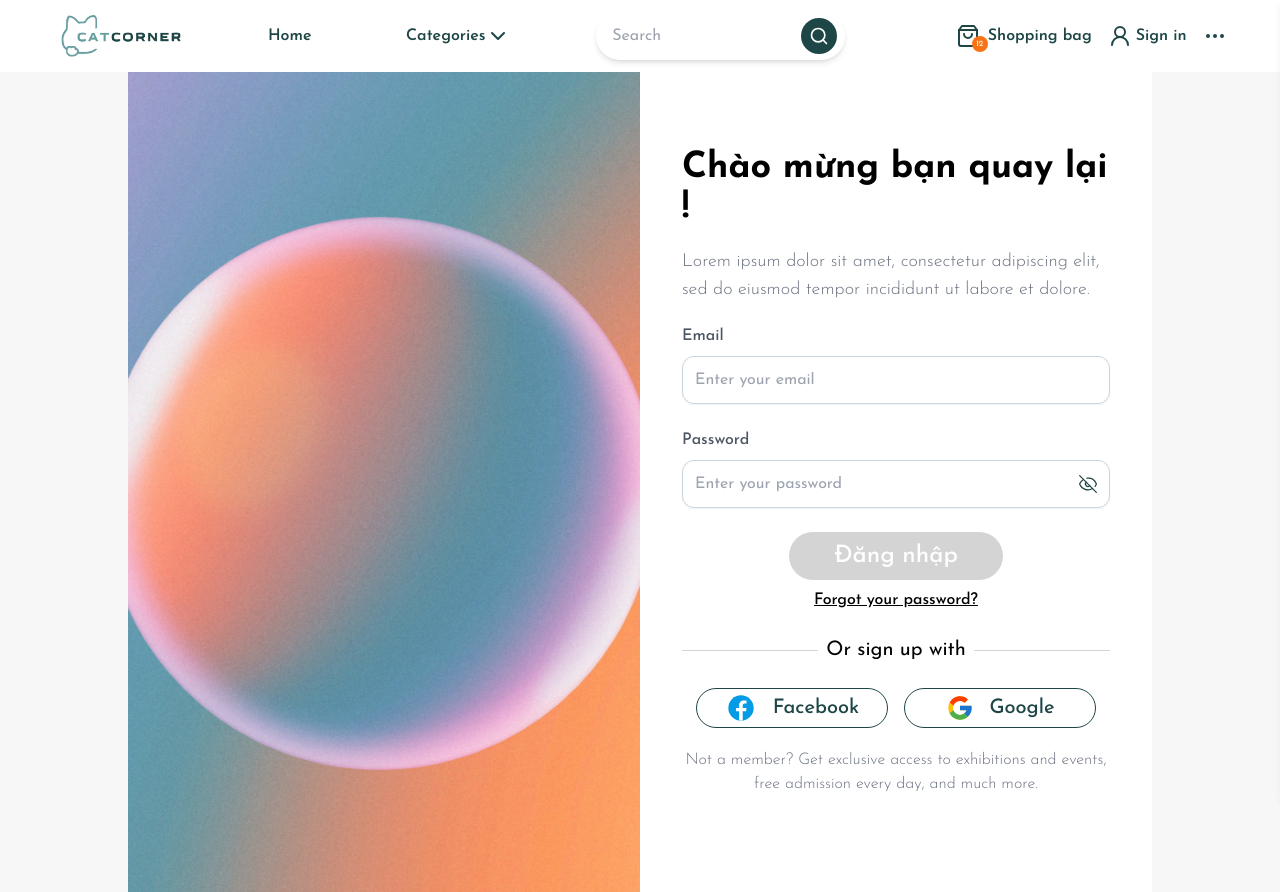
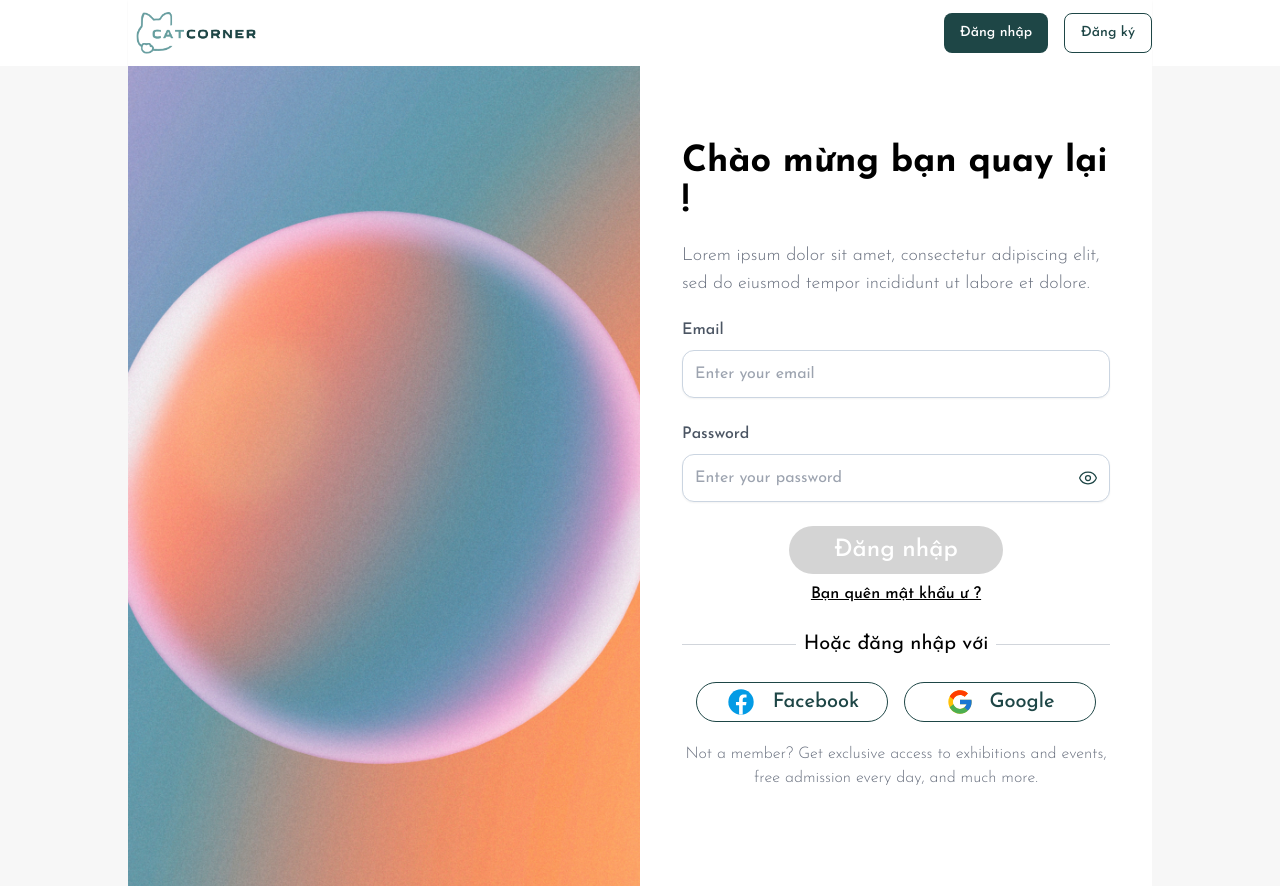
Before and after one commit to manhld199/catcorner.website, a Next.js app: page /login in a window 1280 px wide. Built offline with nearby package versions, Linux system fonts and the light colour scheme.

Commit message:
feat(auth) update UI

```diff
--- a/src/app/(auth)/login/page.tsx
+++ b/src/app/(auth)/login/page.tsx
@@ -9,7 +9,6 @@ import { useRouter } from "next/navigation";
 import { toast, ToastContainer } from "react-toastify";
 import "react-toastify/dist/ReactToastify.css";
 import { Button } from "@/components/ui/button";
-import { Checkbox } from "@/components/ui/checkbox";
 import { Label } from "@/components/ui/label";
 
 import {
@@ -27,7 +26,8 @@ import { useState, useCallback, CSSProperties, useEffect } from "react";
 
 import BeatLoader from "react-spinners/BeatLoader";
 import { PasswordInput } from "@/components/(general)/inputs/input-password/page";
-
+import {AUTH_URL} from "@/utils/constants/urls"
+import AuthHeader from "@/partials/(auth)/header/page";
 const override: CSSProperties = {
 	display: "block",
 	margin: "0 auto",
@@ -63,7 +63,7 @@ export default function SignUpPage() {
 				password: values.password,
 			};
 			const response = await fetch(
-				`${process.env.NEXT_PUBLIC_API_URL}/api/auth/login`,
+				`${AUTH_URL}/login`,
 				{
 					method: "POST",
 					headers: {
@@ -91,7 +91,23 @@ export default function SignUpPage() {
 		}
 	};
 
+	const handleLoginWithGoogle = async () => {
+		try {
+			window.location.href = `${AUTH_URL}/google`;
+		} catch (error) {
+			toast.error("Error during Google login. Please try again.");
+		}
+	};
+	const handleLoginWithFacebook = async () => {
+		try {
+			window.location.href = `${AUTH_URL}/facebook`;
+		} catch (error) {
+			toast.error("Error during Google login. Please try again.");
+		}
+	};
 	return (
+		<>
+		<AuthHeader currentPage="login"></AuthHeader>
 		<div className="md:bg-background-color mm:bg-white ml:bg-white">
 			<div className="flex min-h-screen w-[80%] mx-auto bg-white">
 				{/* Left side - Image */}
@@ -208,7 +224,7 @@ export default function SignUpPage() {
 								href="/forgot-password"
 								className="underline text-sm sm:text-base font-medium"
 							>
-								Forgot your password?
+								Bạn quên mật khẩu ư ?
 							</Link>
 						</p>
 
@@ -219,14 +235,16 @@ export default function SignUpPage() {
 								</div>
 								<div className="relative flex justify-center text-sm">
 									<span className="px-2 bg-white text-base sm:text-lg md:text-xl">
-										Or sign up with
+										Hoặc đăng nhập với
 									</span>
 								</div>
 							</div>
 							<div className="mt-4 sm:mt-6 flex flex-col sm:flex-row justify-center space-y-2 sm:space-y-0 sm:space-x-4">
+
 								<Button
 									variant="custom_outlined"
 									className="w-full sm:w-48 text-base sm:text-lg md:text-xl"
+									onClick={handleLoginWithFacebook}
 								>
 									<Image
 										src={`/imgs/auth/fb_logo.svg`}
@@ -241,6 +259,7 @@ export default function SignUpPage() {
 								<Button
 									variant="custom_outlined"
 									className="w-full sm:w-48 text-base sm:text-lg md:text-xl"
+									onClick={handleLoginWithGoogle}
 								>
 									<Image
 										src={`/imgs/auth/gg_logo.svg`}
@@ -264,5 +283,6 @@ export default function SignUpPage() {
 				<ToastContainer />
 			</div>
 		</div>
+		</>
 	);
 }
--- a/src/app/(auth)/register/page.tsx
+++ b/src/app/(auth)/register/page.tsx
@@ -27,6 +27,8 @@ import { useState, useCallback, CSSProperties, useEffect } from "react";
 
 import BeatLoader from "react-spinners/BeatLoader";
 import { PasswordInput } from "@/components/(general)/inputs/input-password/page";
+import {AUTH_URL} from "@/utils/constants/urls"
+import AuthHeader from "@/partials/(auth)/header/page";
 
 const override: CSSProperties = {
 	display: "block",
@@ -118,7 +120,7 @@ export default function SignUpPage() {
 			}
 			try {
 				const response = await fetch(
-					`${process.env.NEXT_PUBLIC_API_URL}/api/auth/check-email?email=${email}`,
+					`${AUTH_URL}/check-email?email=${email}`,
 					{
 						method: "GET",
 					}
@@ -153,7 +155,7 @@ export default function SignUpPage() {
 				user_name: values.name,
 			};
 			const response = await fetch(
-				`${process.env.NEXT_PUBLIC_API_URL}/api/auth/register`,
+				`${AUTH_URL}/register`,
 				{
 					method: "POST",
 					headers: {
@@ -183,6 +185,8 @@ export default function SignUpPage() {
 	};
 
 	return (
+		<>
+		<AuthHeader currentPage="register"></AuthHeader>
 		<div className="md:bg-background-color mm:bg-white ml:bg-white">
 			<div className="flex min-h-screen w-[80%] mx-auto bg-white">
 				{/* Left side - Image */}
@@ -348,6 +352,7 @@ export default function SignUpPage() {
 										<FormItem className="flex flex-row items-start space-x-3 space-y-0">
 											<FormControl>
 												<Checkbox
+												    className="rounded-[3px]"
 													checked={field.value}
 													onCheckedChange={field.onChange}
 												/>
@@ -371,6 +376,7 @@ export default function SignUpPage() {
 										<FormItem className="flex flex-row items-start space-x-3 space-y-0">
 											<FormControl>
 												<Checkbox
+												    className="rounded-[3px]"
 													checked={field.value}
 													onCheckedChange={field.onChange}
 												/>
@@ -467,5 +473,6 @@ export default function SignUpPage() {
 				<ToastContainer />
 			</div>
 		</div>
+		</>
 	);
 }
--- a/src/app/layout.tsx
+++ b/src/app/layout.tsx
@@ -1,7 +1,6 @@
 import type { Metadata } from "next";
 import { Josefin_Sans } from "next/font/google";
 import { ThemeProvider } from "@/providers/theme-provider";
-import { CustomerHeader } from "@/partials";
 import "./globals.css";
 
 const josefin = Josefin_Sans({
@@ -27,7 +26,6 @@ export default function RootLayout({
 					enableSystem
 					disableTransitionOnChange
 				>
-					<CustomerHeader></CustomerHeader>
 					{children}
 				</ThemeProvider>
 			</body>
--- a/src/app/page.tsx
+++ b/src/app/page.tsx
@@ -1,6 +1,9 @@
+import { CustomerHeader } from "@/partials";
+
 export default function Home() {
 	return (
 		<div>
+			 <CustomerHeader></CustomerHeader>
 			<div className="grid grid-rows-[20px_1fr_20px] items-center justify-items-center min-h-screen p-8 pb-20 gap-16 sm:p-20 font-[family-name:var(--font-geist-sans)]">
 				<div className="w-full h-full bg-slate-100 text-black dark:bg-zinc-900 dark:text-white">
 					hello
--- a/src/components/(general)/inputs/input-password/page.tsx
+++ b/src/components/(general)/inputs/input-password/page.tsx
@@ -14,7 +14,7 @@ const PasswordInput = React.forwardRef<HTMLInputElement, InputProps>(
 			<div className="relative">
 				<Input
 					type={showPassword ? "text" : "password"}
-					className={cn("pr-10", className)} // Giữ lại padding bên phải cho biểu tượng
+					className={cn("pr-10", className)}
 					ref={ref}
 					{...props}
 				/>
@@ -26,12 +26,12 @@ const PasswordInput = React.forwardRef<HTMLInputElement, InputProps>(
 					onClick={() => setShowPassword((prev) => !prev)}
 				>
 					{showPassword ? (
-						<EyeIcon
+						<EyeOffIcon
 							className="h-5 w-5 stroke-pri-1 stroke-[1.5]"
 							aria-hidden="true"
 						/>
 					) : (
-						<EyeOffIcon
+						<EyeIcon
 							className="h-5 w-5 stroke-pri-1 stroke-[1.5]"
 							aria-hidden="true"
 						/>
--- a/src/components/ui/button.tsx
+++ b/src/components/ui/button.tsx
@@ -22,8 +22,9 @@ const buttonVariants = cva(
 				custom: "rounded-[32px] bg-pri-1 text-white hover:opacity-80",
 				custom_outlined:
 					"rounded-[32px] bg-white text-pri-1 border border-pri-1 hover:opacity-80",
+				filled: "rounded-[8px] bg-pri-1 text-white hover:opacity-80",
+				filled_outlined: "rounded-[8px] bg-white text-pri-1 hover:opacity-80 border border-pri-1",
 
-				filled: "rounded-[8px] bg-pri-1 text-white hover:opacity-80",
 			},
 			size: {
 				default: "h-10 px-4 py-2",
--- /dev/null
+++ b/src/partials/(auth)/header/page.tsx
@@ -0,0 +1,31 @@
+"use client";
+import Link from "next/link";
+import {
+  CustomerHeaderLogo,
+} from "@/partials/(customer)/header/components";
+import { Button } from "@/components/ui/button";
+
+interface AuthHeaderProps {
+    currentPage: 'login' | 'register' | 'other';
+  }
+
+  export default function AuthHeader({ currentPage }: AuthHeaderProps) {
+  return (
+    <header className="bg-white dark:bg-black shadow-sm w-[80%] mx-auto bg-white">
+      <div className="flex justify-between items-center py-2">
+        <div className="phone:px-4 phone:py-1 phone:bg-pri-1 dark:bg-teal-700 dark:laptop:bg-transparent laptop:bg-transparent phone:flex phone:justify-between laptop:px-0 tablet:px-9">
+          <CustomerHeaderLogo></CustomerHeaderLogo>
+        </div>
+        <div className="flex gap-4">
+          <Link href="/login">
+            <Button variant={currentPage === 'login' ? "filled" : "filled_outlined"}>Đăng nhập</Button>
+          </Link>
+          <Link href="/register">
+            <Button variant={currentPage === 'register' ? "filled" : "filled_outlined"}>Đăng ký</Button>
+          </Link>
+        </div>
+
+      </div>
+    </header>
+  );
+}
--- a/src/utils/constants/urls.ts
+++ b/src/utils/constants/urls.ts
@@ -0,0 +1,2 @@
+export const API_BASE_URL = process.env.NEXT_PUBLIC_BACKEND_URL;
+export const AUTH_URL = API_BASE_URL+'/api/auth';
```
Also changed, not shown: 2 other files (tests, documents, lock files or other folders).
